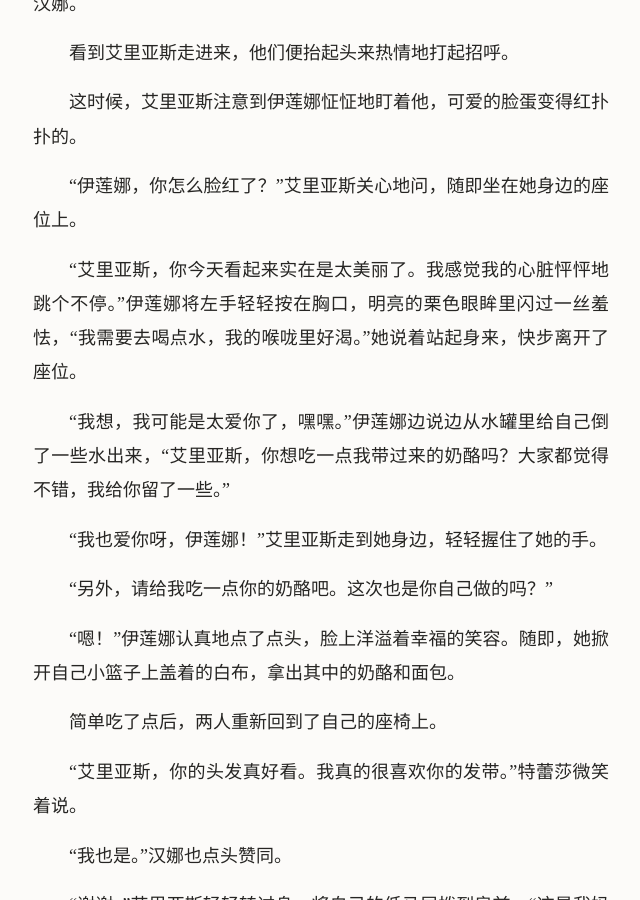
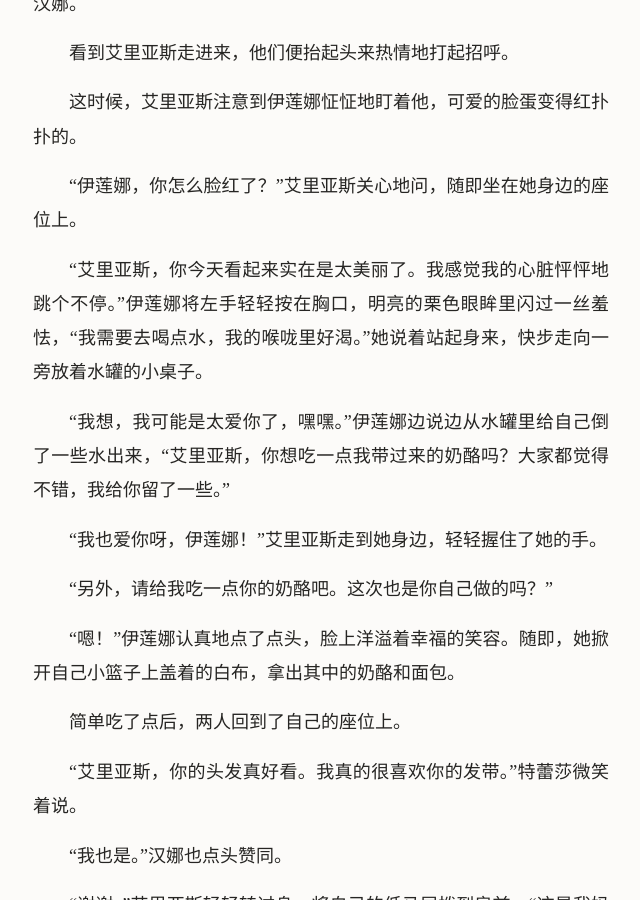
Before and after one commit to kxxx55500/kxxx55500.github.io, a Jekyll site: the page built from _chapters/saint-leina/3.md, in a window 1280 px wide and 900 px high, scrolled down 788 px. Shown: the whole window, without its empty margins (319-959 px from the left). Built offline with Jekyll 4.4.1, drawn with Linux system fonts in a browser that asks for light colours; some web fonts are replaced.

Commit message:
修改 章节：3

```diff
--- a/_chapters/saint-leina/3.md
+++ b/_chapters/saint-leina/3.md
@@ -23,7 +23,7 @@ published: true
 
 “伊莲娜，你怎么脸红了？”艾里亚斯关心地问，随即坐在她身边的座位上。
 
-“艾里亚斯，你今天看起来实在是太美丽了。我感觉我的心脏怦怦地跳个不停。”伊莲娜将左手轻轻按在胸口，明亮的栗色眼眸里闪过一丝羞怯，“我需要去喝点水，我的喉咙里好渴。”她说着站起身来，快步离开了座位。
+“艾里亚斯，你今天看起来实在是太美丽了。我感觉我的心脏怦怦地跳个不停。”伊莲娜将左手轻轻按在胸口，明亮的栗色眼眸里闪过一丝羞怯，“我需要去喝点水，我的喉咙里好渴。”她说着站起身来，快步走向一旁放着水罐的小桌子。
 
 “我想，我可能是太爱你了，嘿嘿。”伊莲娜边说边从水罐里给自己倒了一些水出来，“艾里亚斯，你想吃一点我带过来的奶酪吗？大家都觉得不错，我给你留了一些。”
 
@@ -33,7 +33,7 @@ published: true
 
 “嗯！”伊莲娜认真地点了点头，脸上洋溢着幸福的笑容。随即，她掀开自己小篮子上盖着的白布，拿出其中的奶酪和面包。
 
-简单吃了点后，两人重新回到了自己的座椅上。
+简单吃了点后，两人回到了自己的座位上。
 
 “艾里亚斯，你的头发真好看。我真的很喜欢你的发带。”特蕾莎微笑着说。
 
```
